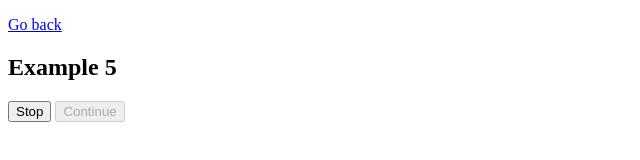
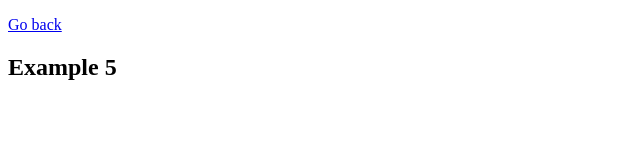
Before and after one commit to RaresDrg/javascript-lesson-18-module-9, a plain HTML site: page 05-example-5.html in a window 1280 px wide. Shown: the whole page, without its empty margins (0-640 px from the left). Drawn offline with Linux system fonts and the light colour scheme.

Commit message:
Deploying to gh-pages from @ RaresDrg/javascript-lesson-18-module-9@8f973d2da71025d10d6cb1b56b96e36c4772f7fe 🚀

```diff
--- a/05-example-5.html
+++ b/05-example-5.html
@@ -1 +1 @@
-<!DOCTYPE html><html lang="en"><head><meta charset="utf-8"><meta http-equiv="X-UA-Compatible" content="IE=edge"><meta name="viewport" content="width=device-width, initial-scale=1.0"><title>Example-5</title><link rel="stylesheet" href="/javascript-lesson-18-module-9/01-example-1.7fc04575.css"><link rel="stylesheet" href="/javascript-lesson-18-module-9/05-example-5.77a9bbdc.css"></head><body> <p><a href="/javascript-lesson-18-module-9/index.html">Go back</a></p> <h2>Example 5</h2> <p id="time"></p> <div id="buttons"> <button type="button" id="stopBtn">Stop</button> <button type="button" id="continueBtn" disabled>Continue</button> </div> <script src="/javascript-lesson-18-module-9/05-example-5.bc68dbda.js" type="module"></script><script src="/javascript-lesson-18-module-9/05-example-5.92b4a627.js" nomodule="" defer></script> </body></html>
+<!DOCTYPE html><html lang="en"><head><meta charset="utf-8"><meta http-equiv="X-UA-Compatible" content="IE=edge"><meta name="viewport" content="width=device-width, initial-scale=1.0"><title>Example-5</title><link rel="stylesheet" href="/javascript-lesson-18-module-9/01-example-1.7fc04575.css"><link rel="stylesheet" href="/javascript-lesson-18-module-9/05-example-5.77a9bbdc.css"></head><body> <p><a href="/javascript-lesson-18-module-9/index.html">Go back</a></p> <h2>Example 5</h2> <script src="/javascript-lesson-18-module-9/05-example-5.bc68dbda.js" type="module"></script><script src="/javascript-lesson-18-module-9/05-example-5.92b4a627.js" nomodule="" defer></script> </body></html>
```
Also changed, not shown: 4 other files.
